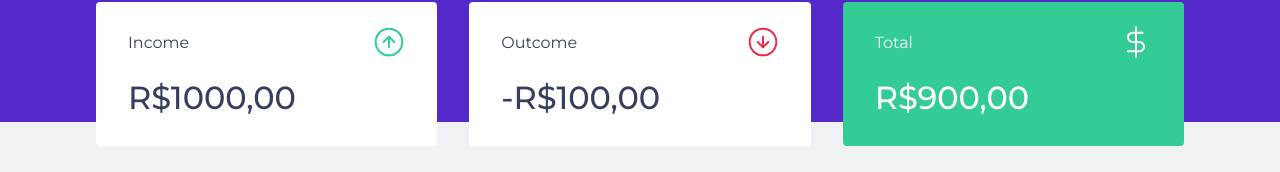
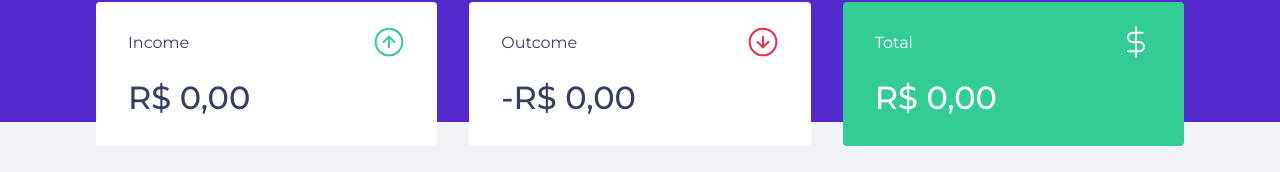
Before and after one commit to gabrielrochas/backtofundamentals, a React (Create React App) app in the folder ch02/: page / in a window 1280 px wide. Shown: the part 150-322 px from the top of the page. Built offline with nearby package versions, Linux system fonts and the light colour scheme; no server answers; what miragejs would draw is missing.

Commit message:
feat!: get values from context

```diff
--- a/ch02/src/TransactionsContext.tsx
+++ b/ch02/src/TransactionsContext.tsx
@@ -45,7 +45,9 @@
   }
 
   return (
-    <TransactionsContext.Provider value={{ transactions, createTransaction }}>
+    <TransactionsContext.Provider
+      value={{ transactions, createTransaction }}
+    >
       {children}
     </TransactionsContext.Provider>
   );
--- a/ch02/src/components/Summary/index.tsx
+++ b/ch02/src/components/Summary/index.tsx
@@ -9,6 +9,30 @@
 export function Summary() {
   const { transactions } = useContext(TransactionsContext);
 
+  const summary = transactions.reduce(
+    (acc, transaction) => {
+      if (transaction.type === 'deposit') {
+        acc.deposits += transaction.amount;
+        acc.total += transaction.amount;
+      } else {
+        acc.withdraws += transaction.amount;
+        acc.total -= transaction.amount;
+      }
+
+      return acc;
+    },
+    { deposits: 0, withdraws: 0, total: 0 }
+  );
+
+  function convertValues(value: number) {
+    const test = new Intl.NumberFormat('pt-BR', {
+      style: 'currency',
+      currency: 'BRL',
+    }).format(value);
+
+    return test;
+  }
+
   return (
     <Container>
       <div>
@@ -16,21 +40,21 @@
           <p>Income</p>
           <img src={incomeImg} alt='income' />
         </header>
-        <strong>R$1000,00</strong>
+        <strong>{convertValues(summary.deposits)}</strong>
       </div>
       <div>
         <header>
           <p>Outcome</p>
           <img src={outcomeImg} alt='outcome' />
         </header>
-        <strong>-R$100,00</strong>
+        <strong>-{convertValues(summary.withdraws)}</strong>
       </div>
       <div className='highlight-background'>
         <header>
           <p>Total</p>
           <img src={totalImg} alt='total' />
         </header>
-        <strong>R$900,00</strong>
+        <strong>{convertValues(summary.total)}</strong>
       </div>
     </Container>
   );
```
